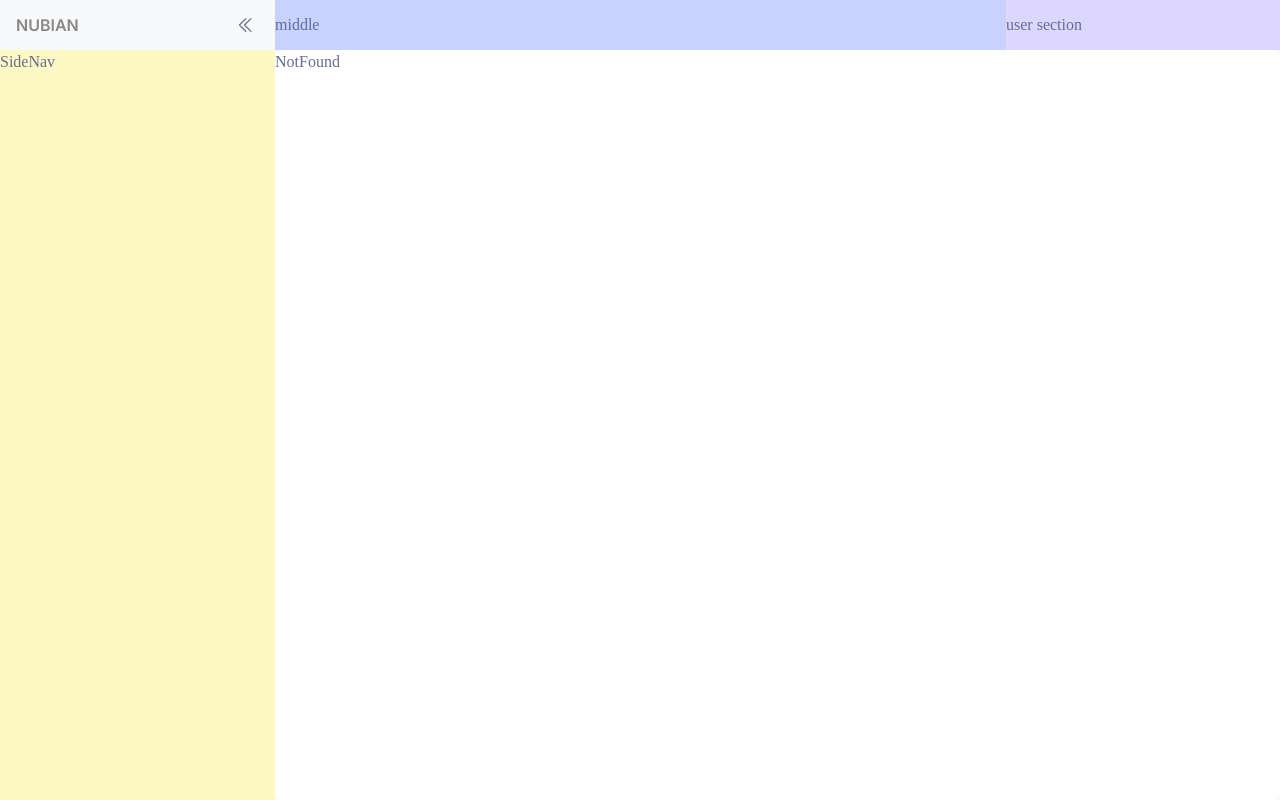
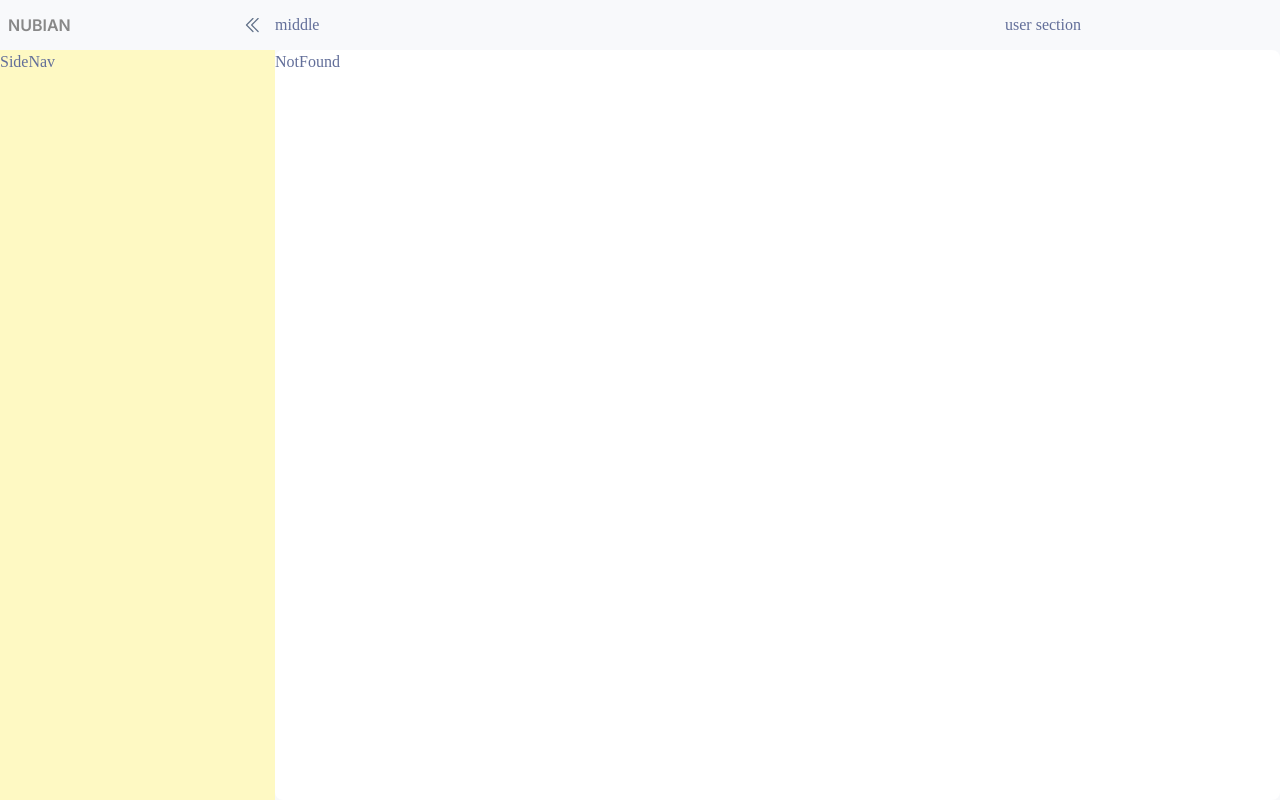
Before and after one commit to Dev-Nubian-Pty-Ltd/nubian-app, a React (Vite) app: page /sessions in a window 1280 px wide. Built offline with nearby package versions, Linux system fonts and the light colour scheme.

Commit message:
Remove marker colors, extended order

```diff
--- a/src/components/app-header/AppHeader.module.scss
+++ b/src/components/app-header/AppHeader.module.scss
@@ -2,7 +2,7 @@
   @apply h-[50px] flex flex-row items-center;
 
   .header-brand {
-    @apply w-[275px] flex flex-row items-center px-4 py-2 gap-2;
+    @apply w-[275px] flex flex-row items-center px-2 py-2 gap-2;
 
     .icon {
       @apply transition-all ease-in-out duration-100;
@@ -14,9 +14,9 @@
   }
 
   .header-middle {
-    @apply flex-1 h-full leading-[50px] bg-indigo-200;
+    @apply flex-1 h-full leading-[50px];
   }
   .header-user-section {
-    @apply h-full border-l border-base-primary-border min-w-[275px] leading-[50px] bg-violet-200;
+    @apply h-full min-w-[275px] leading-[50px];
   }
 }
--- a/src/components/app-header/Appheader.component.tsx
+++ b/src/components/app-header/Appheader.component.tsx
@@ -1,7 +1,7 @@
 import { ButtonLink } from '@components/shared/button-link/ButtonLink.component';
 import { Title } from '@components/shared/title/Title.component';
-import { Bars3BottomLeftIcon, ChevronDoubleLeftIcon } from '@heroicons/react/24/outline';
-import React from 'react';
+import { Bars3BottomLeftIcon, ChevronDoubleLeftIcon } from '@heroicons/react/24/solid';
+import React, { useEffect, useState } from 'react';
 import styles from './AppHeader.module.scss';
 
 interface AppheaderProps {
@@ -9,12 +9,37 @@ interface AppheaderProps {
   showingMenu: boolean;
 }
 const AppHeader: React.FC<AppheaderProps> = ({ toggleMenu, showingMenu }) => {
+  const [order, setOrder] = useState<{ [key: string]: string } | null>({
+    first: '1',
+    second: '2',
+  });
+
+  useEffect(() => {
+    const newOrder = showingMenu
+      ? {
+          first: '1',
+          second: '2',
+        }
+      : {
+          first: '2',
+          second: '1',
+        };
+    setOrder(newOrder);
+
+    return () => {
+      setOrder(null);
+    };
+  }, [showingMenu]);
+
   return (
     <div className={styles['application-header']}>
       <div className={styles['header-brand']}>
-        {showingMenu && <ButtonLink callback={toggleMenu} icon={<Bars3BottomLeftIcon className="icon" />} />}
-        <Title text="Nubian" />
-        {!showingMenu && <ButtonLink callback={toggleMenu} icon={<ChevronDoubleLeftIcon className="icon" />} />}
+        <ButtonLink
+          style={{ order: order?.first }}
+          callback={toggleMenu}
+          icon={showingMenu ? <Bars3BottomLeftIcon className="icon" /> : <ChevronDoubleLeftIcon className="icon" />}
+        />
+        <Title style={{ order: order?.second }} text="Nubian" />
       </div>
       <div className={styles['header-middle']}>middle</div>
       <div className={styles['header-user-section']}>user section</div>
```
